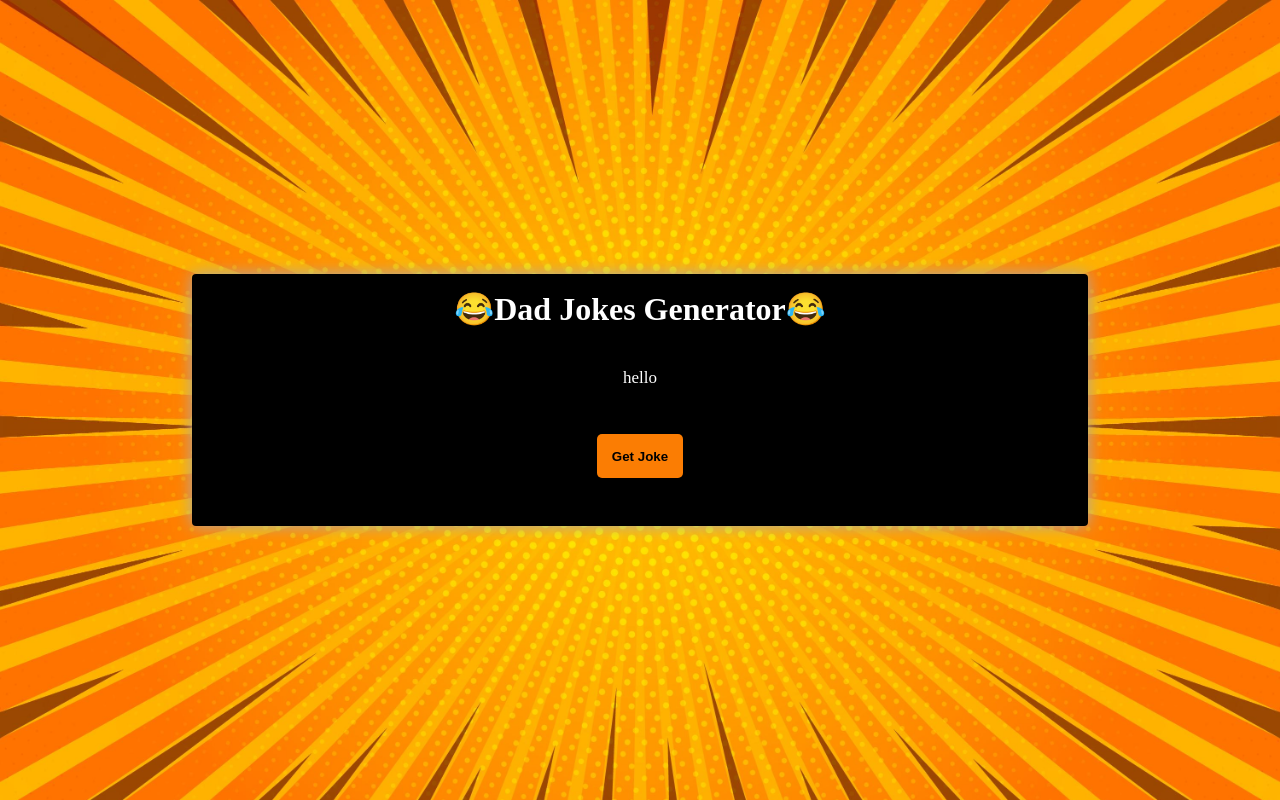
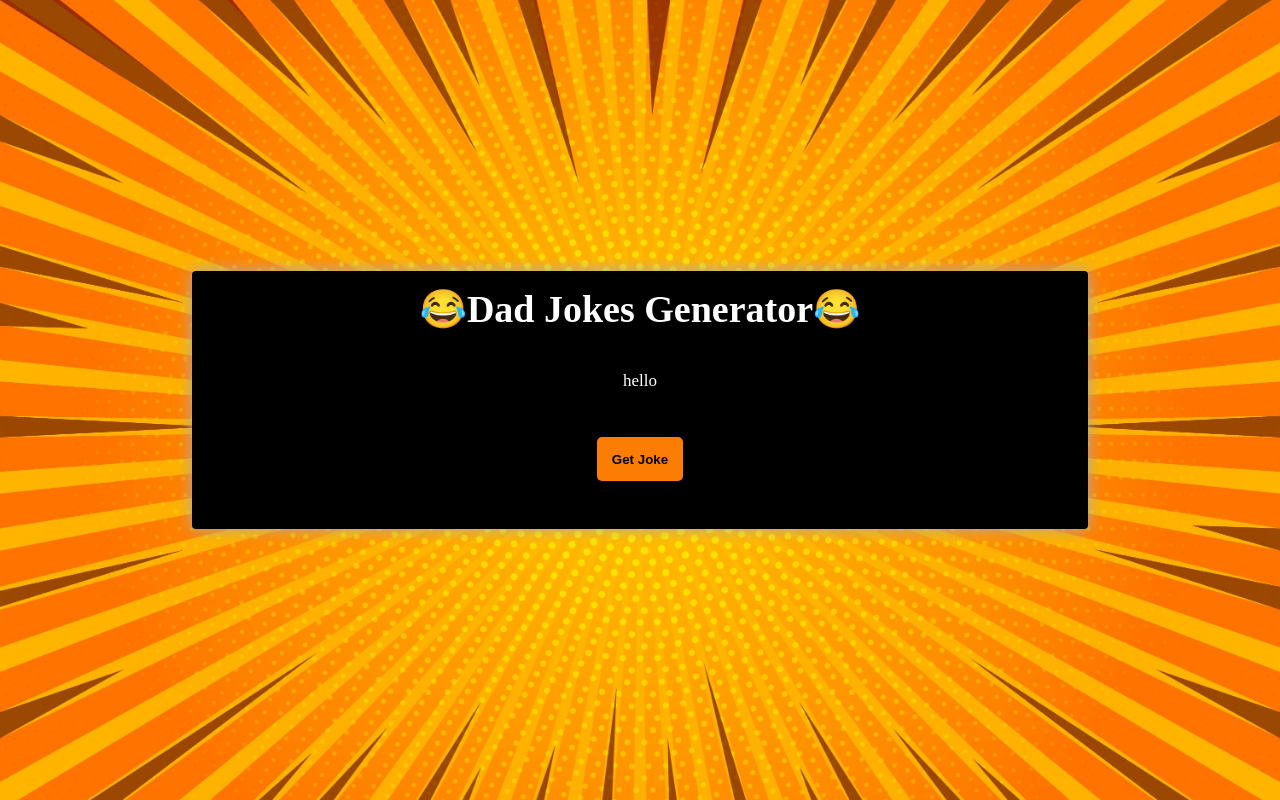
Before and after one commit to CodingWithPandeyji/dad-jokes-generator, a plain HTML site: page index.html in a window 1280 px wide. Drawn offline with Linux system fonts and the light colour scheme.

Commit message:
Update index.html

```diff
--- a/index.html
+++ b/index.html
@@ -5,7 +5,9 @@
     <meta name="viewport" content="width=device-width, initial-scale=1.0">
     <title>Document</title>
     <style>
-
+   h1{
+    font-size:38px;
+   }
         .content{
             width: 65%;
             padding: 3rem 2rem;
```
